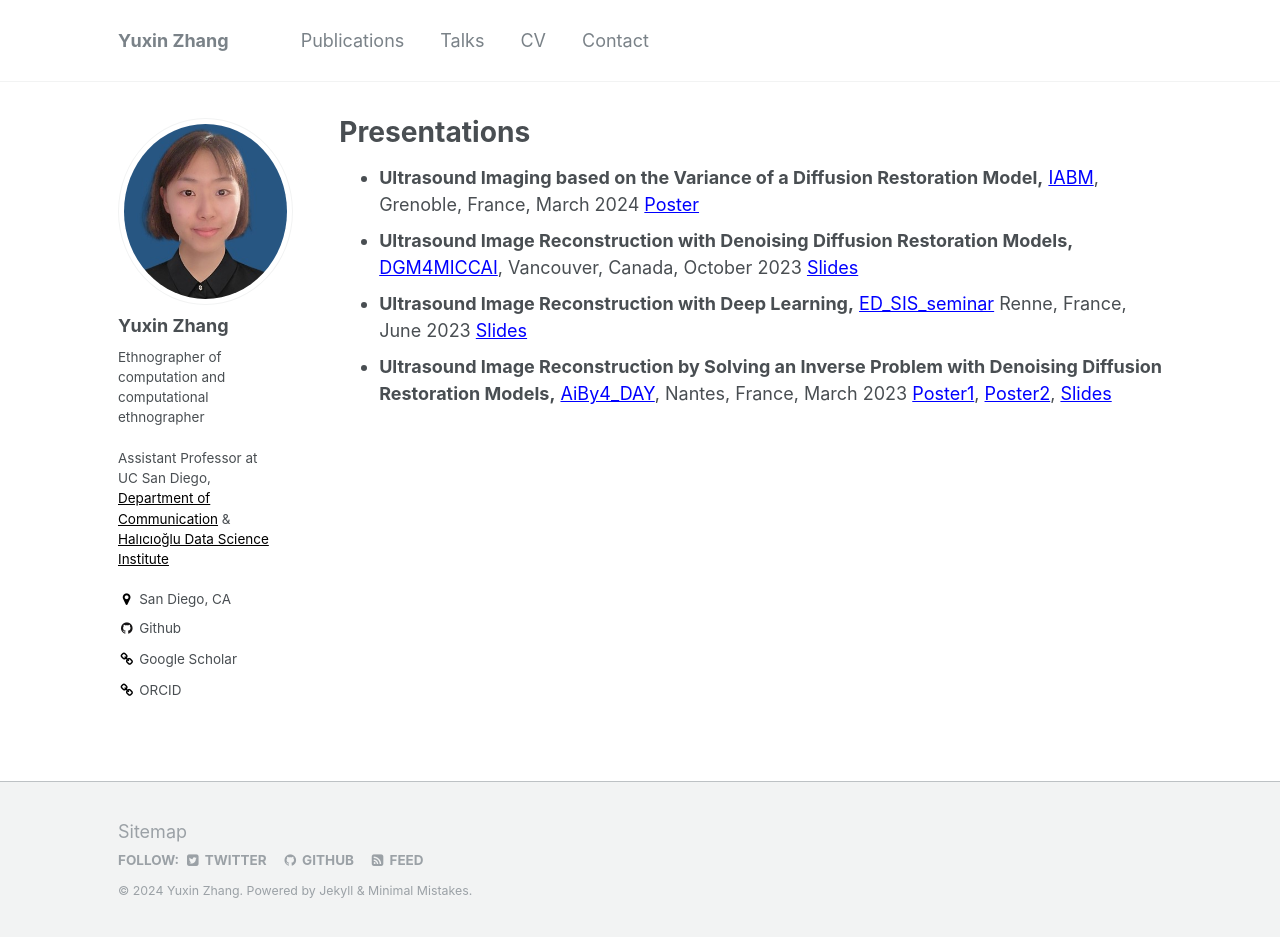
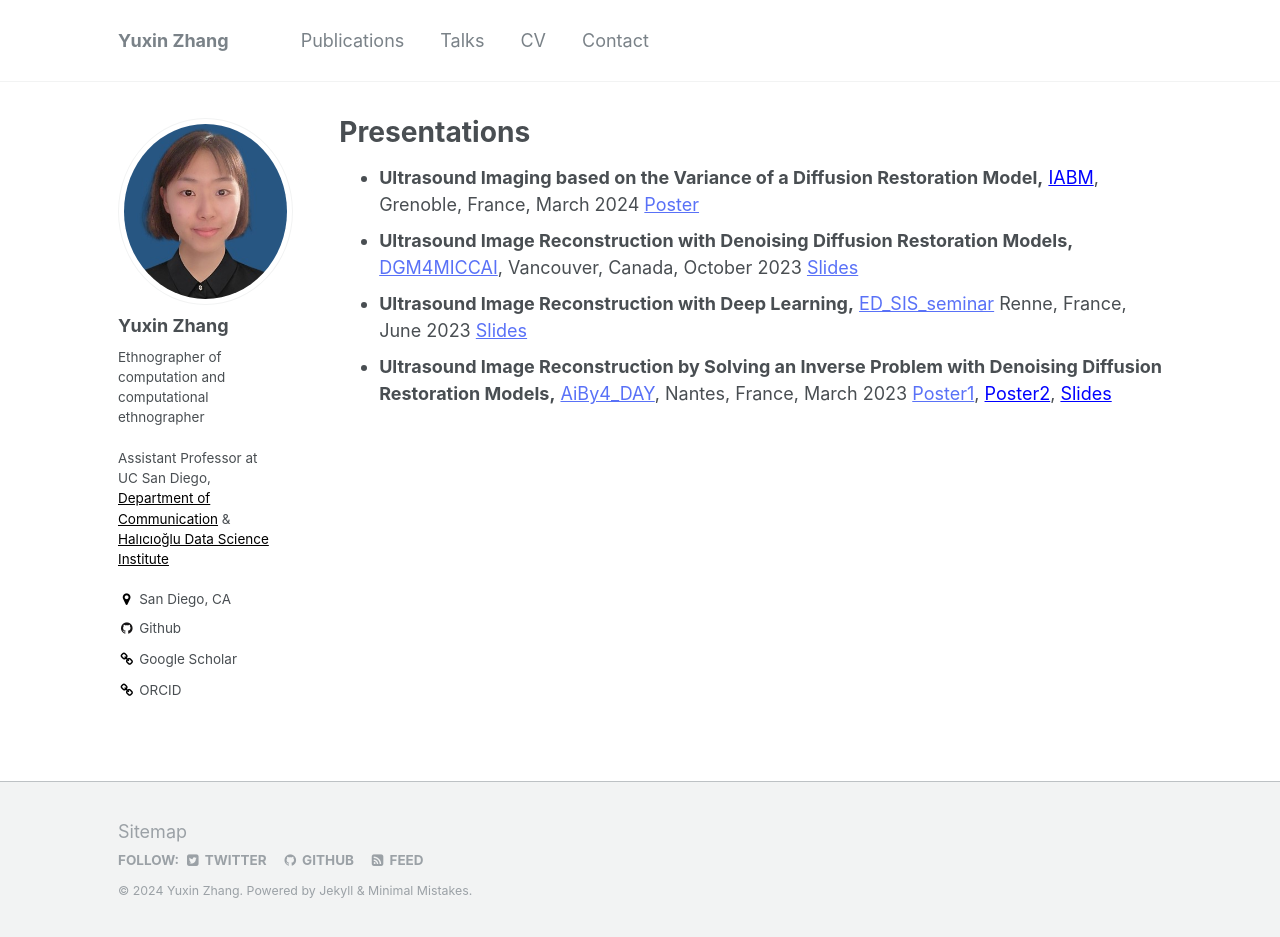
Before and after one commit to Yuxin-Zhang-Jasmine/Yuxin-Zhang-Jasmine.github.io, a Jekyll site: the page built from _pages/talks.html, in a window 1280 px wide and 937 px high. Built offline with Jekyll 4.4.1, drawn with Linux system fonts in a browser that asks for light colours.

Commit message:
Update talks.html

```diff
--- a/_pages/talks.html
+++ b/_pages/talks.html
@@ -8,16 +8,16 @@ author_profile: true
 
 <ul>
   <li>
-    <strong>Ultrasound Imaging based on the Variance of a Diffusion Restoration Model,</strong> <a href="https://iabm2024.sciencesconf.org/" style="color: blue; text-decoration: underline;">IABM</a>, Grenoble, France, March 2024 <a href="https://yuxin-zhang-jasmine.github.io/files/IABM/IABM2024_poster.pdf" style="color: blue; text-decoration: underline;">Poster</a>
+    <strong>Ultrasound Imaging based on the Variance of a Diffusion Restoration Model,</strong> <a href="https://iabm2024.sciencesconf.org/" style="color: blue; text-decoration: underline;">IABM</a>, Grenoble, France, March 2024 <a href="https://yuxin-zhang-jasmine.github.io/files/IABM/IABM2024_poster.pdf" style="color: #5971f7; text-decoration: underline;">Poster</a>
   </li>
   <li>
-    <strong>Ultrasound Image Reconstruction with Denoising Diffusion Restoration Models,</strong> <a href="https://dgm4miccai.github.io/" style="color: blue; text-decoration: underline;">DGM4MICCAI</a>, Vancouver, Canada, October 2023 <a href="https://yuxin-zhang-jasmine.github.io/files/DGM4MICCAI/DGM4MICCAI2023_32_slides.pdf" style="color: blue; text-decoration: underline;">Slides</a>
+    <strong>Ultrasound Image Reconstruction with Denoising Diffusion Restoration Models,</strong> <a href="https://dgm4miccai.github.io/" style="color: #5971f7; text-decoration: underline;">DGM4MICCAI</a>, Vancouver, Canada, October 2023 <a href="https://yuxin-zhang-jasmine.github.io/files/DGM4MICCAI/DGM4MICCAI2023_32_slides.pdf" style="color: #5971f7; text-decoration: underline;">Slides</a>
   </li>
   <li>
-    <strong>Ultrasound Image Reconstruction with Deep Learning,</strong> <a href="https://ed-sis.doctorat-paysdelaloire.fr/pendant/ed-sis-seminar" style="color: blue; text-decoration: underline;">ED_SIS_seminar</a> Renne, France, June 2023 <a href="https://yuxin-zhang-jasmine.github.io/files/EDSIS/ED_SIS_seminar_2023.pdf" style="color: blue; text-decoration: underline;">Slides</a>
+    <strong>Ultrasound Image Reconstruction with Deep Learning,</strong> <a href="https://ed-sis.doctorat-paysdelaloire.fr/pendant/ed-sis-seminar" style="color: #5971f7; text-decoration: underline;">ED_SIS_seminar</a> Renne, France, June 2023 <a href="https://yuxin-zhang-jasmine.github.io/files/EDSIS/ED_SIS_seminar_2023.pdf" style="color: #5971f7; text-decoration: underline;">Slides</a>
   </li>
   <li>
     <strong>Ultrasound Image Reconstruction by Solving an Inverse Problem with Denoising Diffusion
-Restoration Models,</strong> <a href="https://aiby4.ls2n.fr/2022/12/01/aiby4-day/" style="color: blue; text-decoration: underline;">AiBy4_DAY</a>, Nantes, France, March 2023 <a href="https://yuxin-zhang-jasmine.github.io/files/AiBy4/AiBy4_v1_poster.pdf" style="color: blue; text-decoration: underline;">Poster1</a>, <a href="https://yuxin-zhang-jasmine.github.io/files/AiBy4/AiBy4_v2_poster.pdf" style="color: blue; text-decoration: underline;">Poster2</a>, <a href="https://yuxin-zhang-jasmine.github.io/files/AiBy4/AiBy4_Slides.pdf" style="color: blue; text-decoration: underline;">Slides</a>
+Restoration Models,</strong> <a href="https://aiby4.ls2n.fr/2022/12/01/aiby4-day/" style="color: #5971f7; text-decoration: underline;">AiBy4_DAY</a>, Nantes, France, March 2023 <a href="https://yuxin-zhang-jasmine.github.io/files/AiBy4/AiBy4_v1_poster.pdf" style="color: #5971f7; text-decoration: underline;">Poster1</a>, <a href="https://yuxin-zhang-jasmine.github.io/files/AiBy4/AiBy4_v2_poster.pdf" style="color: blue; text-decoration: underline;">Poster2</a>, <a href="https://yuxin-zhang-jasmine.github.io/files/AiBy4/AiBy4_Slides.pdf" style="color: blue; text-decoration: underline;">Slides</a>
   </li>
 </ul>
```
